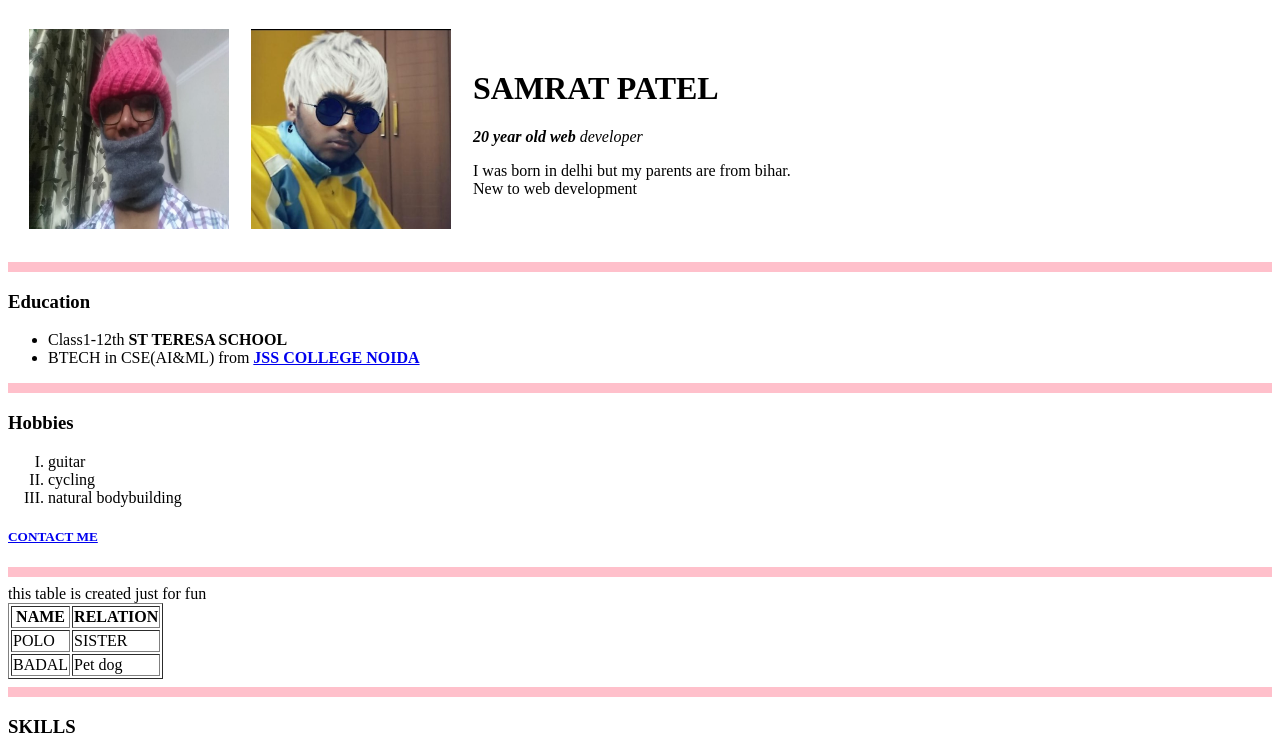
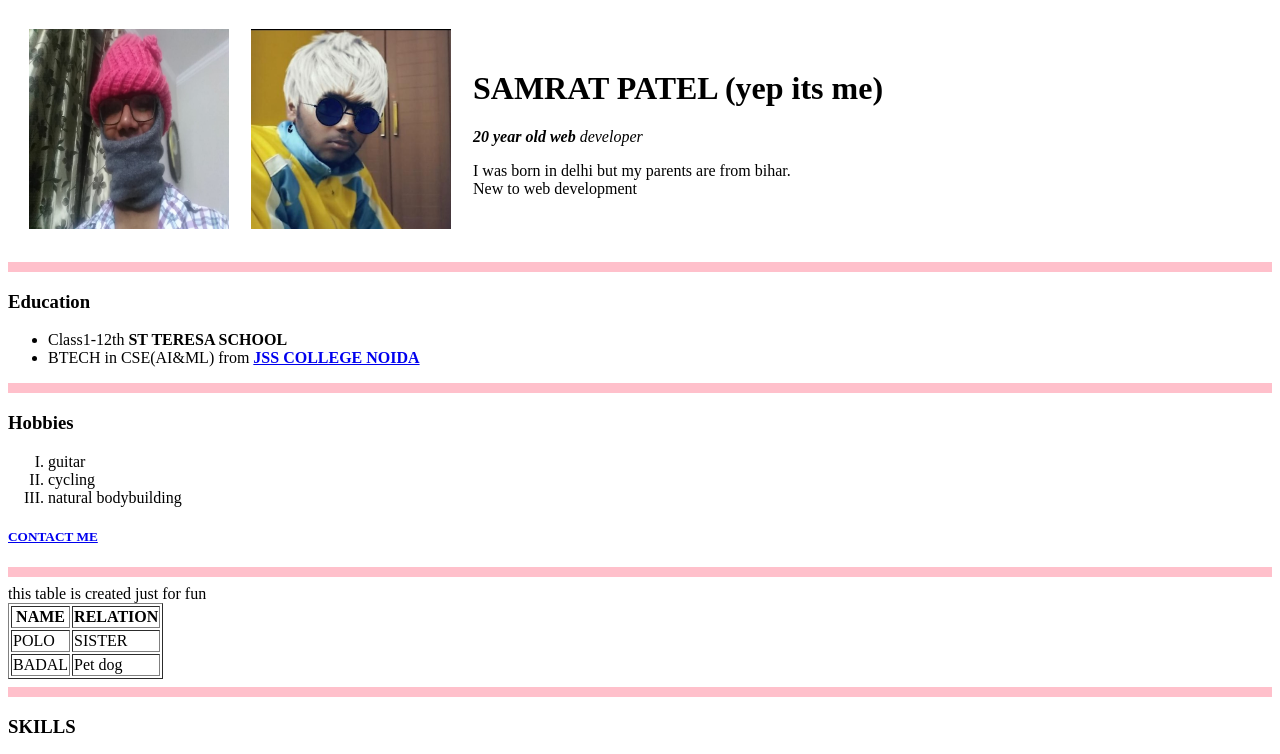
Before and after one commit to samrat12x/cv, a plain HTML site: page index.html in a window 1280 px wide. Shown: the top 754 px of the page. Drawn offline with Linux system fonts and the light colour scheme.

Commit message:
Update index.html

```diff
--- a/index.html
+++ b/index.html
@@ -13,7 +13,7 @@
       <td> <img src="images/lol.jpg" alt="samrat" width="200" height="200"></td>
 <td> <img src="images/profilepicblonde.jpg" alt="samrat" width="200" height="200"></td>
       <td>
-        <h1> SAMRAT PATEL</h1>
+        <h1> SAMRAT PATEL (yep its me)</h1>
         <p> <em><strong>20 year old web</strong> developer</em> </p> <!-- <em> </em> tags are to italicize the text -->
         <p> I was born in delhi but my parents are from bihar.<br>New to web development</p>
       </td>
```
